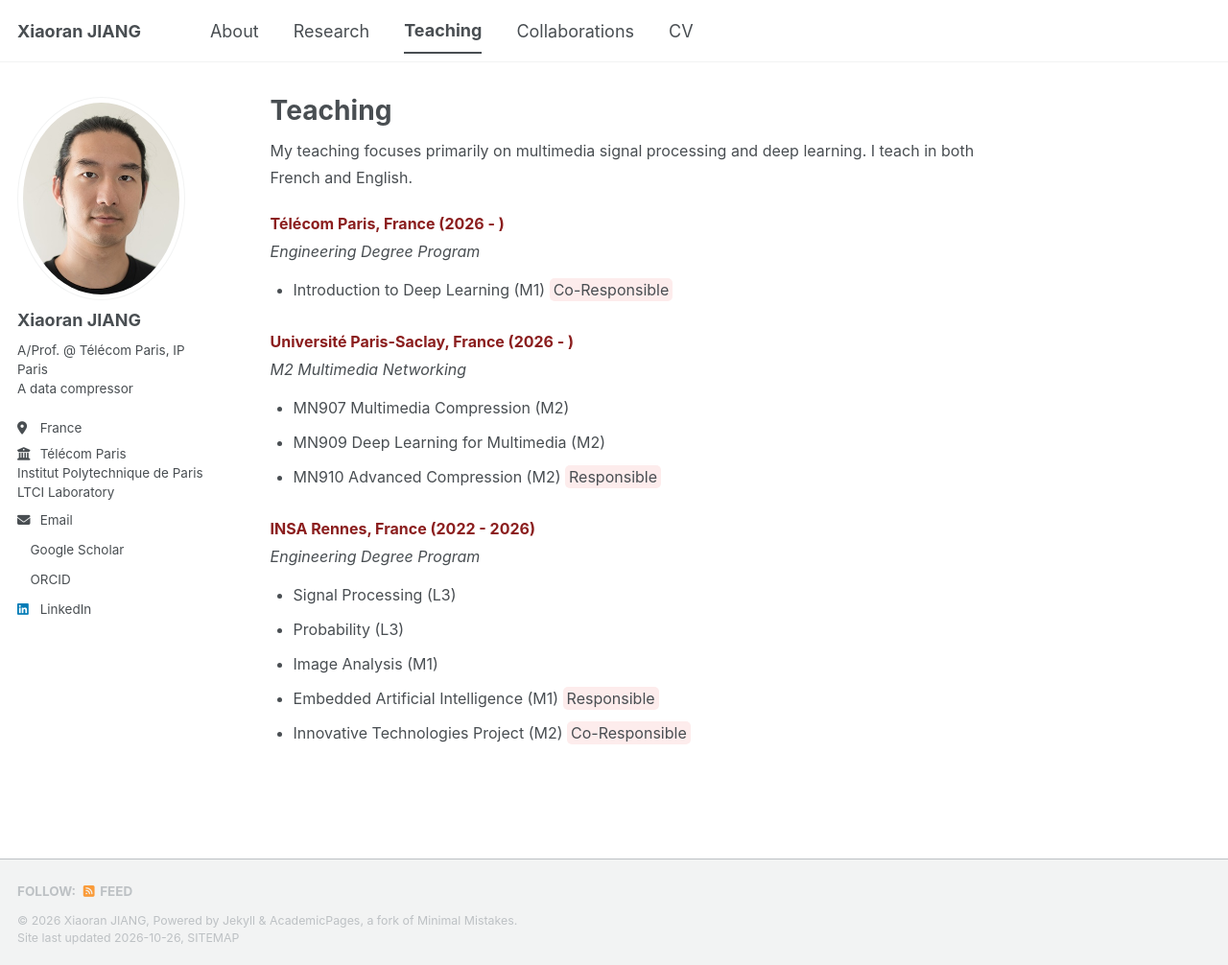
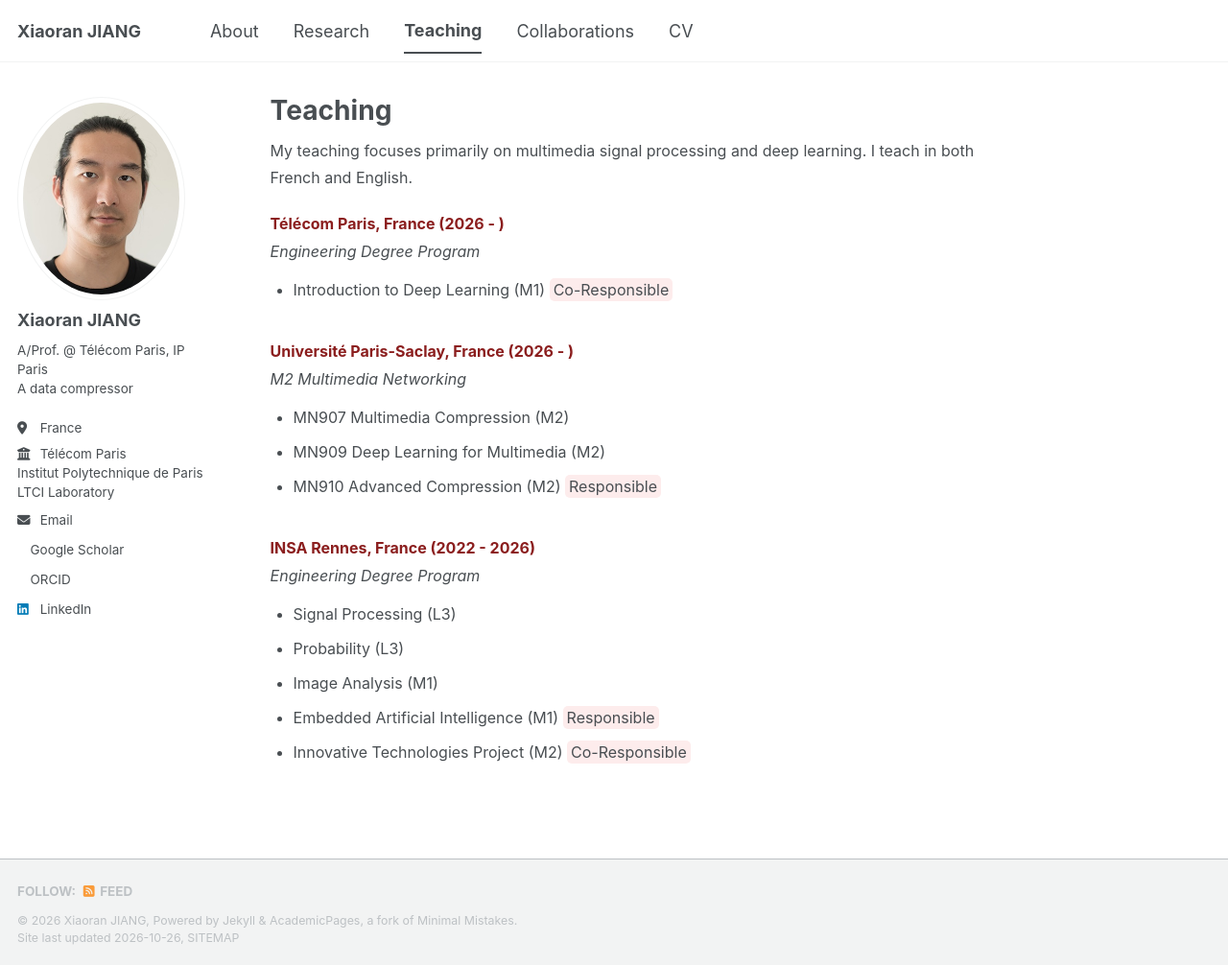
Before and after one commit to xiaoranjiang/xiaoranjiang.github.io, a Jekyll site: the page built from _pages/teaching.md, in a window 1280 px wide and 1006 px high. Shown: the whole window at 96% size. Built offline with Jekyll 4.4.1, drawn with Linux system fonts in a browser that asks for light colours; a style sheet for code colours, icons or effects is not loaded.

Commit message:
Update teaching.md

```diff
--- a/_pages/teaching.md
+++ b/_pages/teaching.md
@@ -12,7 +12,7 @@ My teaching focuses primarily on multimedia signal processing and deep learning.
 <span style="background-color: #FDECEC; padding: 2px 4px; border-radius: 5px;">
   Co-Responsible
 </span>
-<p style="margin-bottom: 30px;"></p>
+<p style="margin-bottom: 40px;"></p>
 
 ### <span style="color:#8B1E1E;">Université Paris-Saclay, France (2026 - )</span>
 <p style="line-height: 1.1; margin-bottom: 1px;"><i>M2 Multimedia Networking</i></p>
@@ -22,7 +22,7 @@ My teaching focuses primarily on multimedia signal processing and deep learning.
 <span style="background-color: #FDECEC; padding: 2px 4px; border-radius: 5px;">
   Responsible
 </span>
-<p style="margin-bottom: 30px;"></p>
+<p style="margin-bottom: 40px;"></p>
 
 ### <span style="color:#8B1E1E;">INSA Rennes, France (2022 - 2026)</span>
 <p style="line-height: 1.1; margin-bottom: 1px;"><i>Engineering Degree Program</i></p>
```
